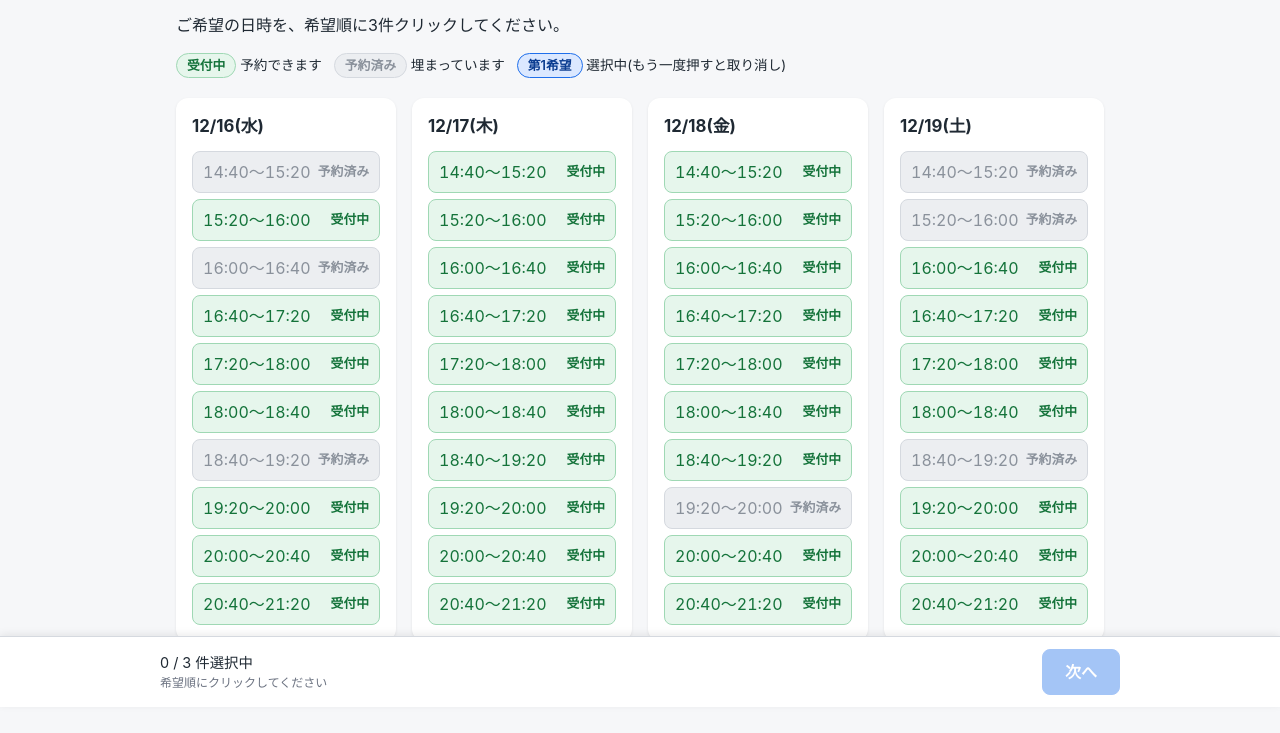
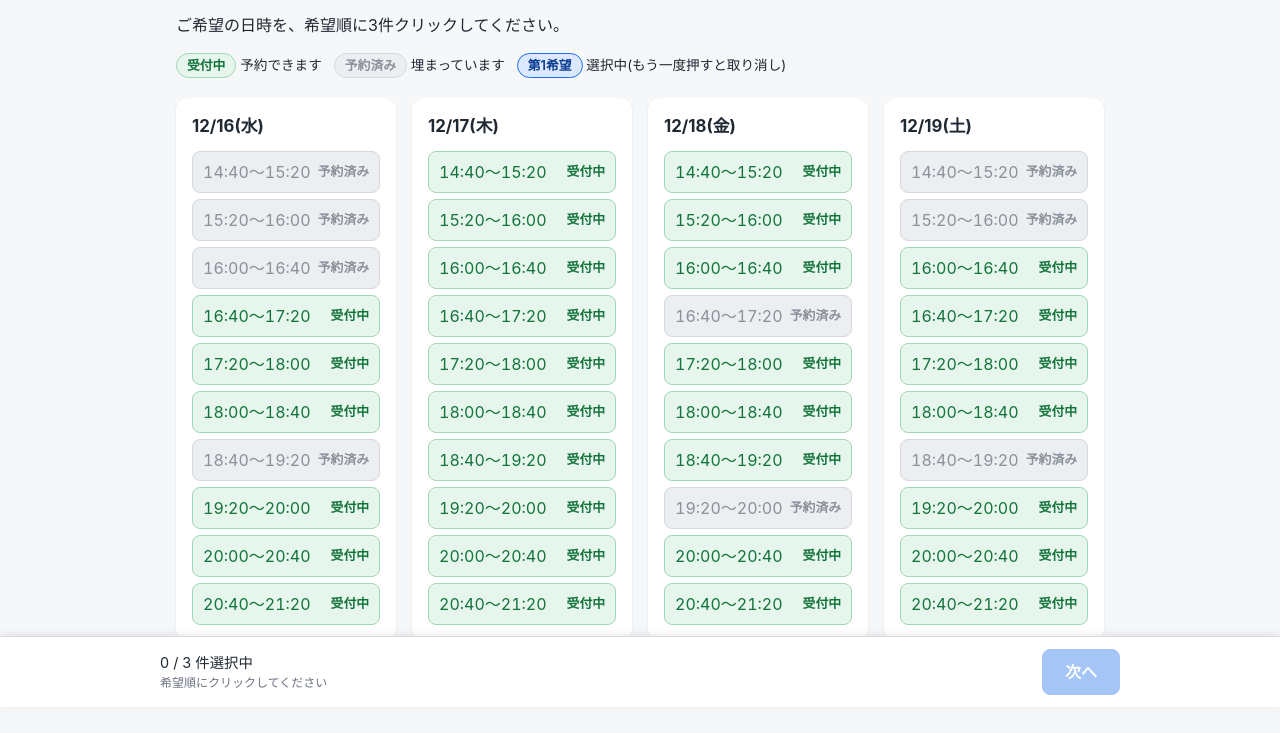
Before and after one commit to ipsim26/reception-2026winter, a plain HTML site: page index.html in a window 1280 px wide. Shown: the part 93-826 px from the top of the page. Drawn offline with Linux system fonts and the light colour scheme.

Commit message:
12/16 15:20と12/18 16:40の枠を予約済みに追加
Co-Authored-By: Claude Sonnet 5.5 <noreply@anthropic.com>

```diff
--- a/index.html
+++ b/index.html
@@ -196,8 +196,10 @@
   // 予約済みの枠をここに追加します(形式: "MM-DD HH:MM")
   const BOOKED = [
     "12-16 14:40",
+    "12-16 15:20",
     "12-16 16:00",
     "12-16 18:40",
+    "12-18 16:40",
     "12-18 19:20",
     "12-19 14:40",
     "12-19 15:20",
```
